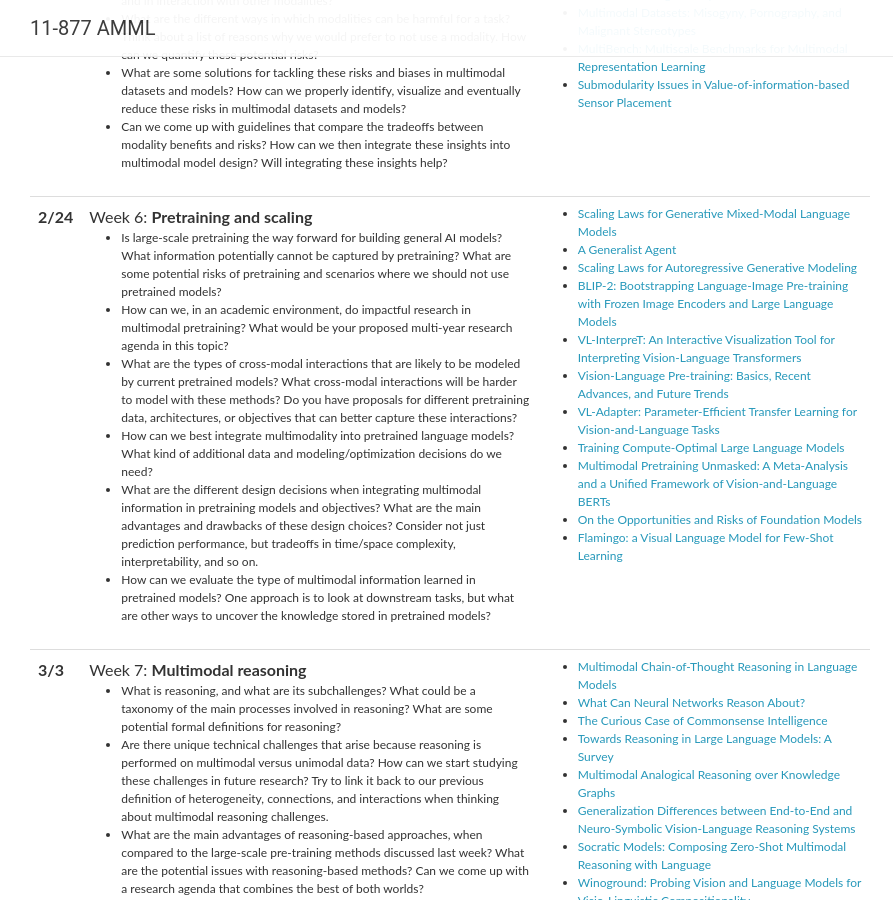
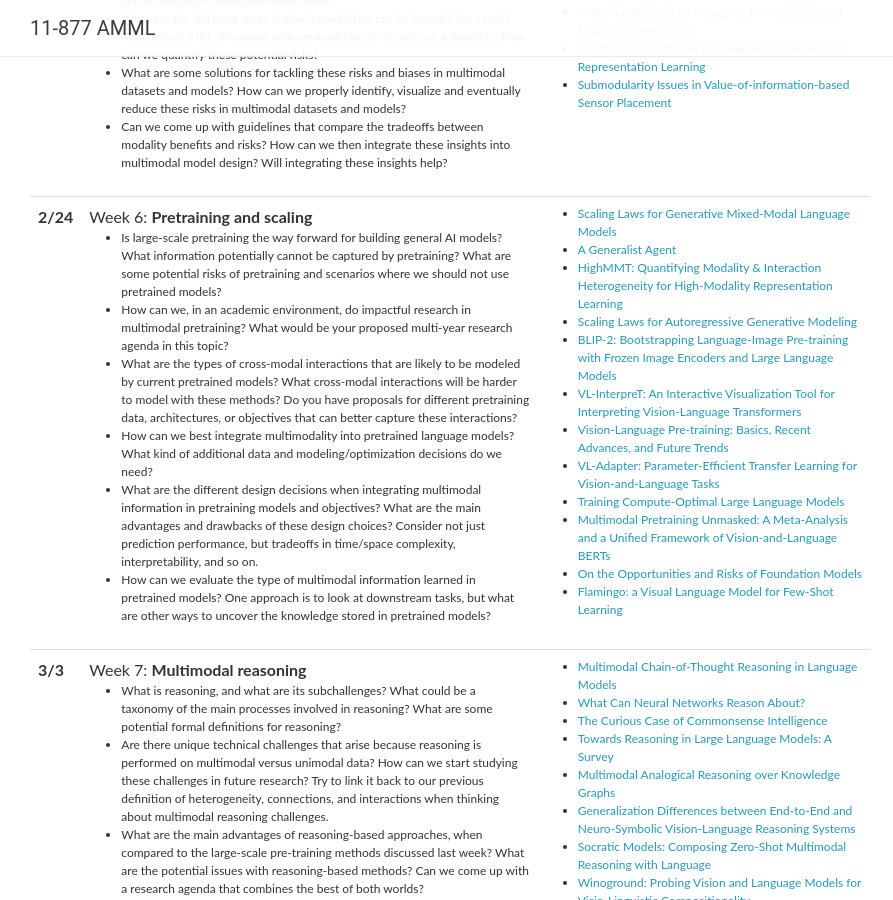
Before and after one commit to CMU-MultiComp-Lab/adv-mmml-course, a Jekyll site: the page built from spring2023/_pages/schedule.md, in a window 1280 px wide and 900 px high, scrolled down 1902 px. Shown: the whole window, without its empty margins (190-1083 px from the left). Built offline with Jekyll 4.4.1, drawn with Linux system fonts in a browser that asks for light colours; nearby versions of some CDN libraries; comment, search, counter and statistics services are not loaded.

Commit message:
Update lectures_2023.yml

```diff
--- a/_data/lectures_2023.yml
+++ b/_data/lectures_2023.yml
@@ -118,6 +118,7 @@
   readings:
     - <a href="https://arxiv.org/abs/2301.03728">Scaling Laws for Generative Mixed-Modal Language Models</a> <br/>
     - <a href="https://arxiv.org/abs/2205.06175">A Generalist Agent</a> <br/>
+    - <a href="https://arxiv.org/abs/2203.01311">HighMMT&#58; Quantifying Modality & Interaction Heterogeneity for High-Modality Representation Learning</a> <br/>
     - <a href="https://arxiv.org/abs/2010.14701">Scaling Laws for Autoregressive Generative Modeling</a> <br/>
     - <a href="https://arxiv.org/abs/2301.12597">BLIP-2&#58; Bootstrapping Language-Image Pre-training with Frozen Image Encoders and Large Language Models</a> <br/>
     - <a href="https://arxiv.org/abs/2203.17247">VL-InterpreT&#58; An Interactive Visualization Tool for Interpreting Vision-Language Transformers</a> <br/>
```
